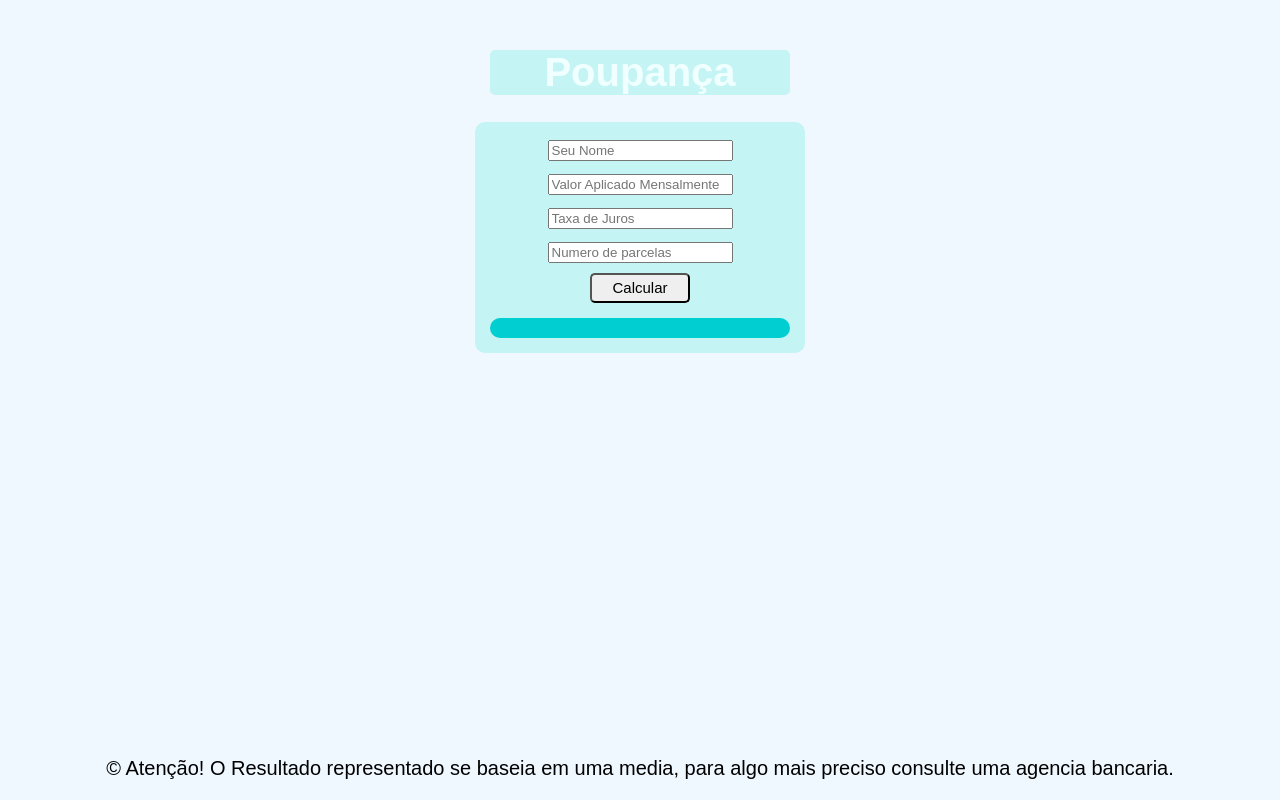
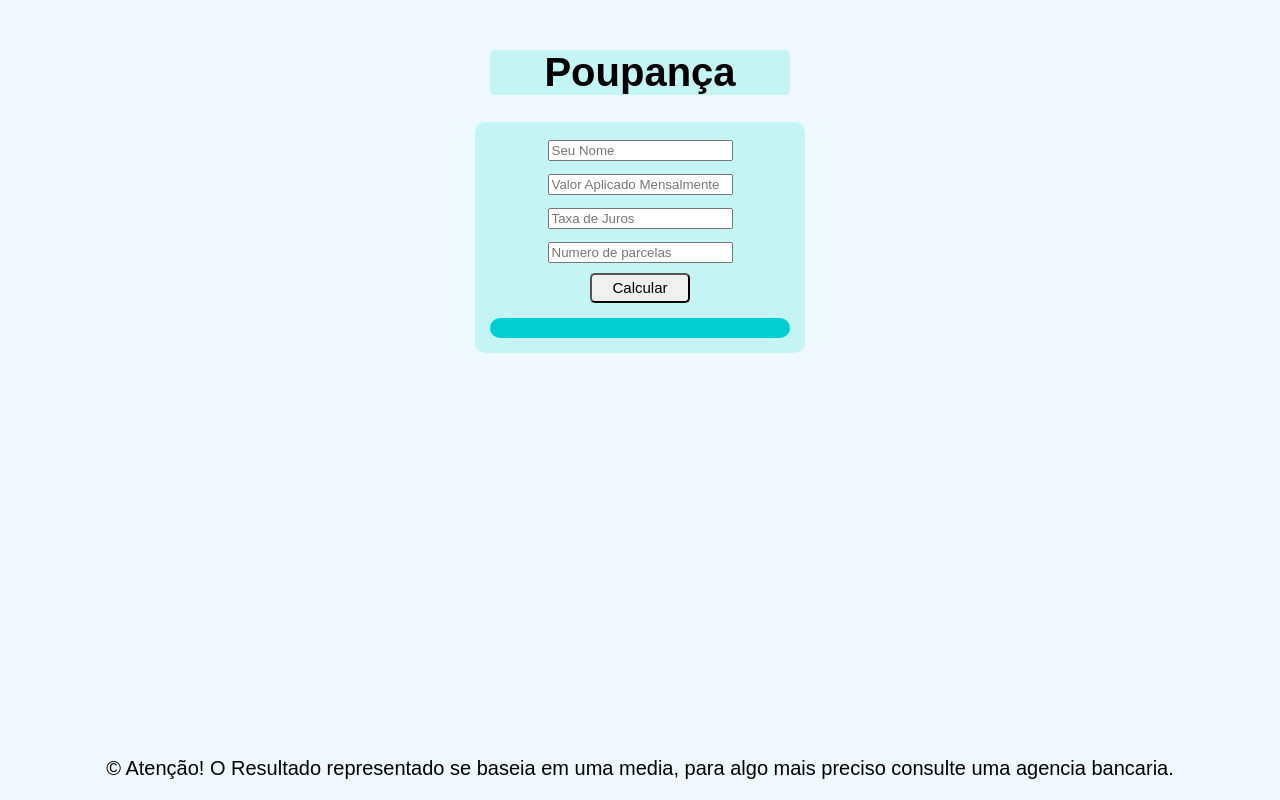
Before and after one commit to MariiaEduardaN/PF3_mariaeduarda, a plain HTML site: page index.html in a window 1280 px wide. Drawn offline with Linux system fonts and the light colour scheme.

Commit message:
Update main.css

```diff
--- a/main.css
+++ b/main.css
@@ -9,7 +9,7 @@ header{
     background-color: #c4f4f4;
     border-radius: 5px;
     width: 300px;
-    color: azure;
+    color: black;
 }
 footer{
     bottom: 0;
```
